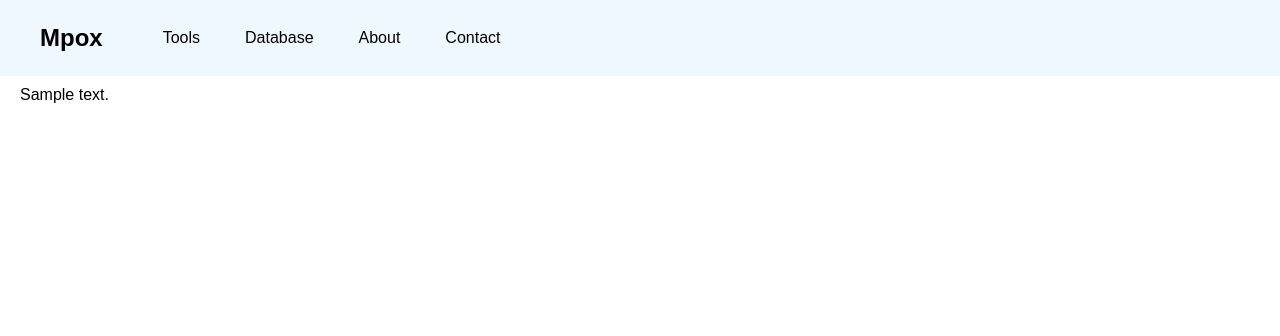
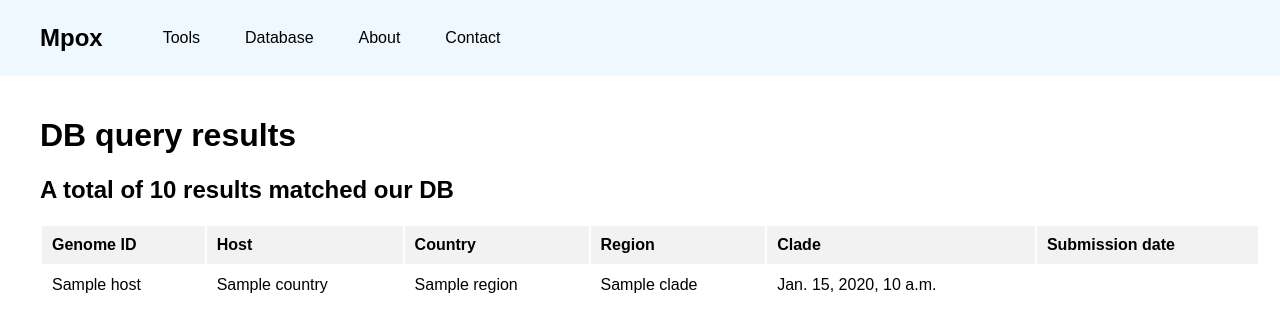
Before and after one commit to gustavsganzerla/mpxv_platform, a Django app: template my_app/templates/my_app/view_db_query.html in a window 1280 px wide. Shown: the top 336 px of the page. Run offline with Django 5.2, Linux system fonts and the light colour scheme; the template is opened without the code that fills it: most values are stand-ins (such as "Sample title", 1, 10 or a date in 2020); some libraries are stand-ins or nearby versions.

Commit message:
view_db_results

```diff
--- a/my_app/templates/my_app/view_db_query.html
+++ b/my_app/templates/my_app/view_db_query.html
@@ -1,7 +1,57 @@
 {% extends 'base.html'%}
 
-{%block content%}
+{% block content %}
 
-{{context}}
+<style>
+table {
 
-{%endblock%}
+    width: 100%;
+}
+
+th, td {
+    padding: 10px;
+    text-align: left;
+}
+
+th {
+    background-color: #f2f2f2;
+}
+</style>
+
+
+<div class='content'>
+	<h1>DB query results </h1>
+	<h2> A total of {{query_len}} results matched our DB</h2>
+
+
+
+<!--<a href="{% url 'my_app:download_query_csv'%}"download>
+	<button class="download-button"> Download query table (.csv)</button> -->
+</a>
+	<table>
+		<thead>
+			<tr>
+				<th>Genome ID</th>
+				<th>Host</th>
+				<th>Country</th>
+				<th>Region</th>
+				<th>Clade</th>
+				<th>Submission date</th>
+			</tr>
+		</thead>
+
+		<tbody>
+			{% for item in context %}
+			<tr>
+				<!--<td>	<a href="{% url 'my_app:view_genome_db' genome_id=item.genome_id%}">{{item.genome_id}}</a></td> -->
+				<td>{{item.host}}</td>
+				<td>{{item.country}}</td>
+				<td>{{item.region}}</td>
+				<td>{{item.clade}}</td>
+				<td>{{item.submission_date}}</td>
+			</tr>
+			{% endfor %}
+		</tbody>
+	</table>
+
+{% endblock %}
--- a/my_app/views.py
+++ b/my_app/views.py
@@ -100,7 +100,8 @@ def db_home(request):
                         'submission_date':str(item['submission_date'])
                     })
 
-                return render(request, 'my_app/view_db_query.html', {'context':context})
+                return render(request, 'my_app/view_db_query.html', {'context':context,
+                                                                     'query_len':len(context)})
 
     else:
         form = GenomeQueryForm()
```
